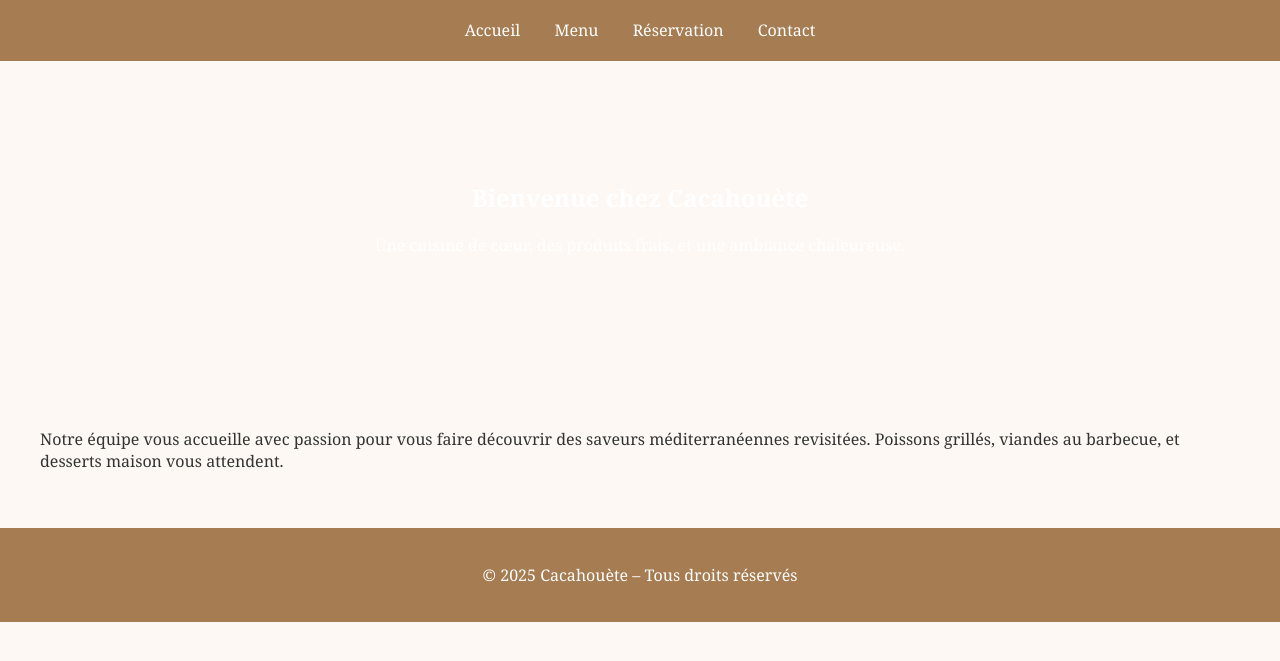
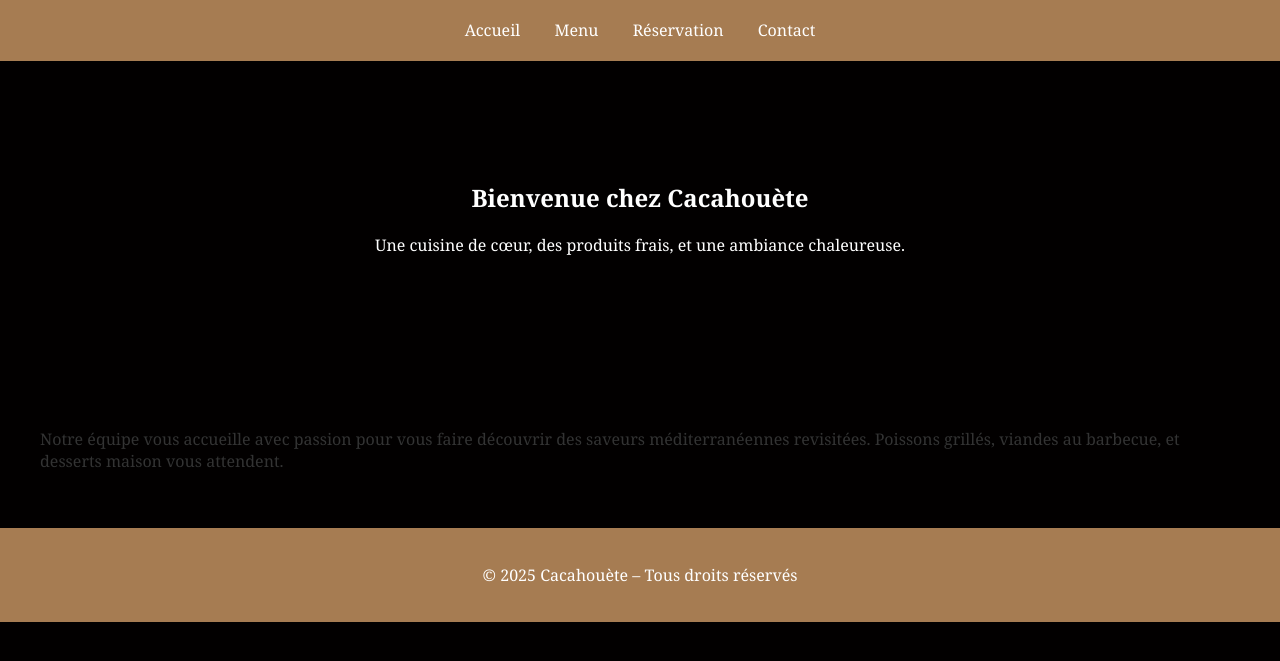
Before and after one commit to SkyOneFr/cacahouete-test, a plain HTML site: page index.html in a window 1280 px wide. Shown: the part 87-748 px from the top of the page. Drawn offline with Linux system fonts and the light colour scheme.

Commit message:
Update style.css

```diff
--- a/style.css
+++ b/style.css
@@ -2,7 +2,7 @@ body {
   font-family: 'Georgia', serif;
   margin: 0;
   padding: 0;
-  background-color: #fdf8f3;
+  background-color: #020000;
   color: #333;
 }
 
```
